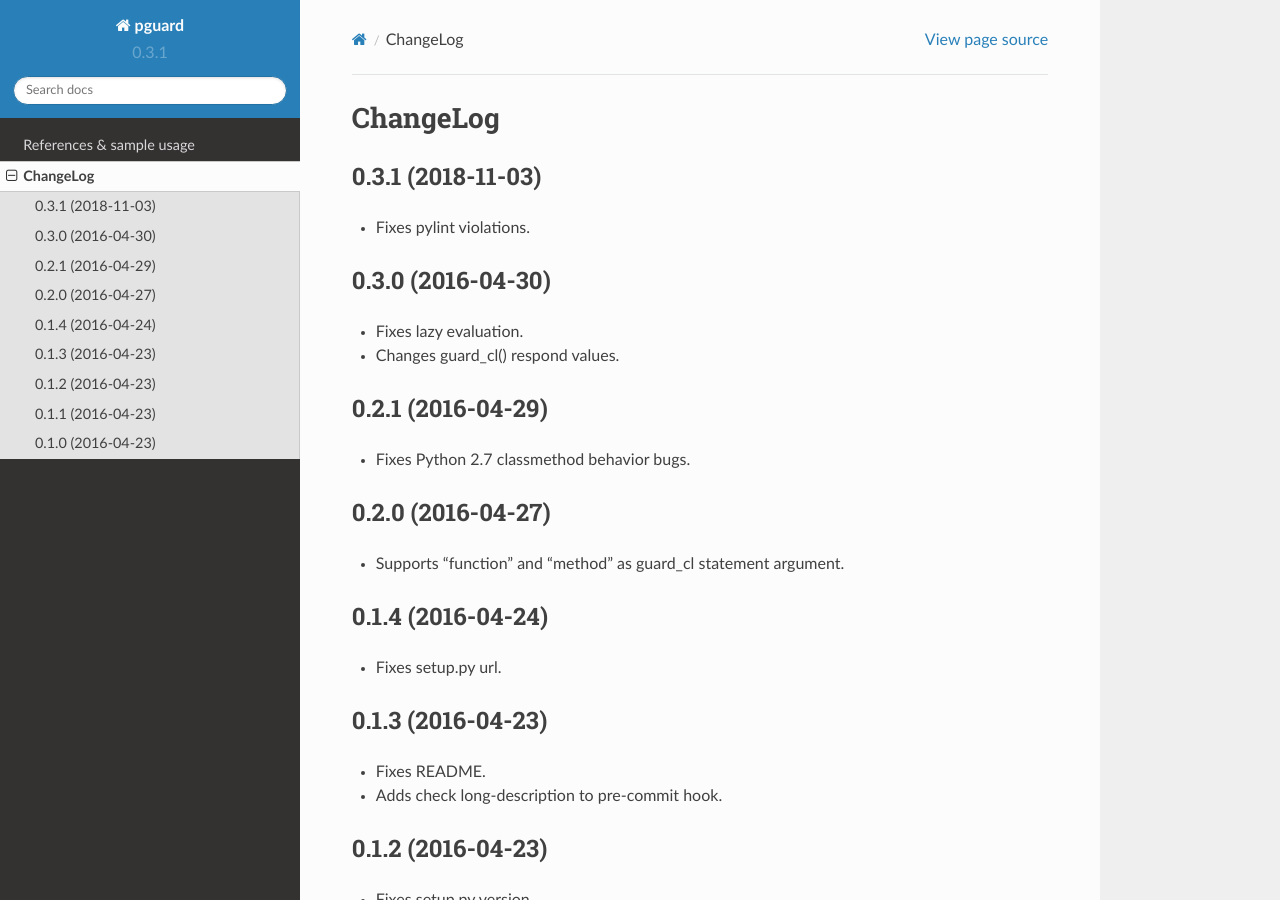
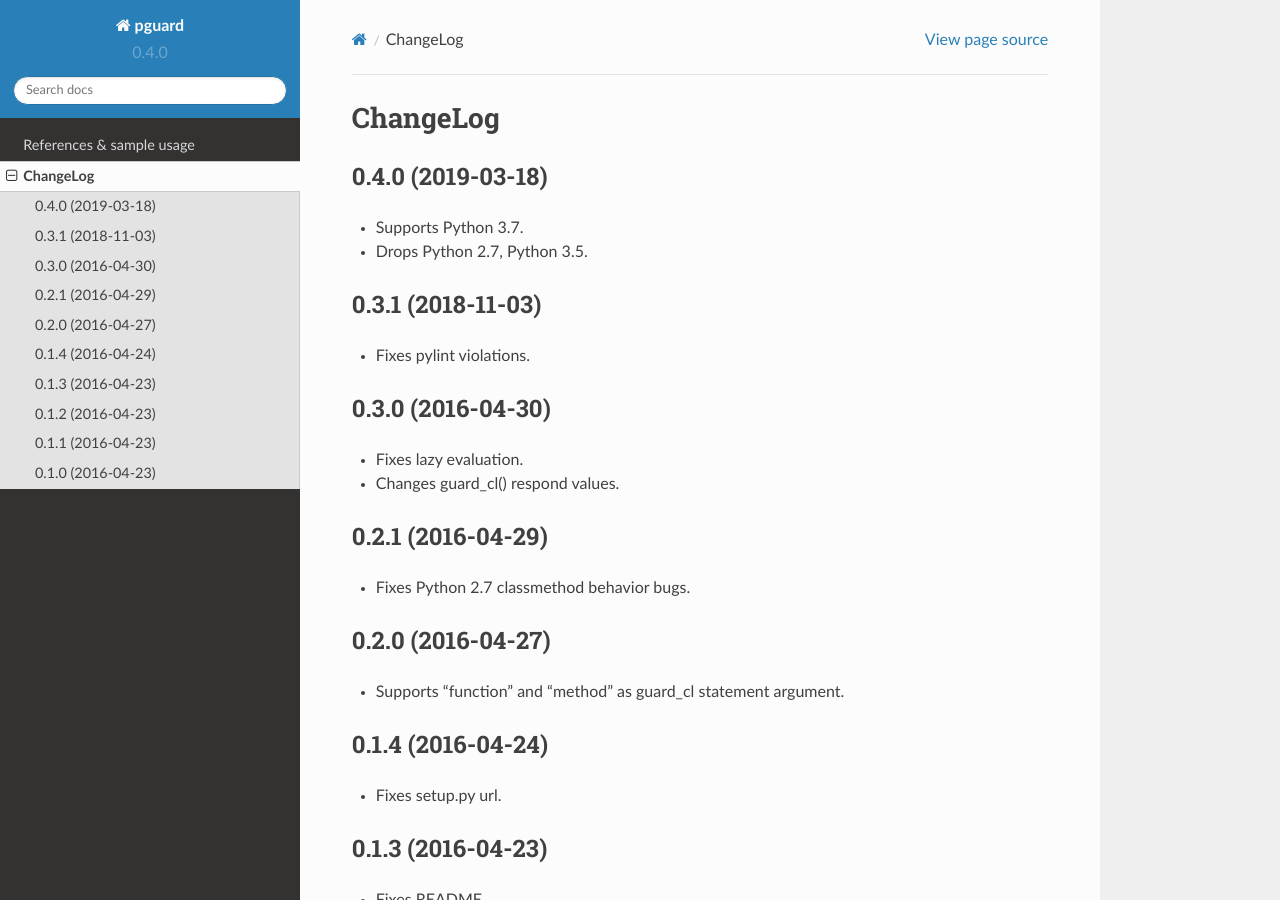
Before and after one commit to mkouhei/pguard, a Sphinx documentation site: the page built from docs/source/CHANGELOG.rst, in a window 1280 px wide and 900 px high. Built offline with Sphinx 7.4.7 and the Read the Docs theme 2.0.0, drawn with Linux system fonts in a browser that asks for light colours.

Commit message:
Bumps version.
Signed-off-by: Kouhei Maeda <mkouhei@palmtb.net>

```diff
--- a/docs/source/CHANGELOG.rst
+++ b/docs/source/CHANGELOG.rst
@@ -1,5 +1,11 @@
 ChangeLog
 =========
+
+0.4.0 (2019-03-18)
+------------------
+
+* Supports Python 3.7.
+* Drops Python 2.7, Python 3.5.
 
 0.3.1 (2018-11-03)
 ------------------
--- a/pguard.py
+++ b/pguard.py
@@ -3,7 +3,7 @@
 import sys
 import inspect
 
-__version__ = '0.3.1'
+__version__ = '0.4.0'
 
 
 def _has_args(statement):
```
